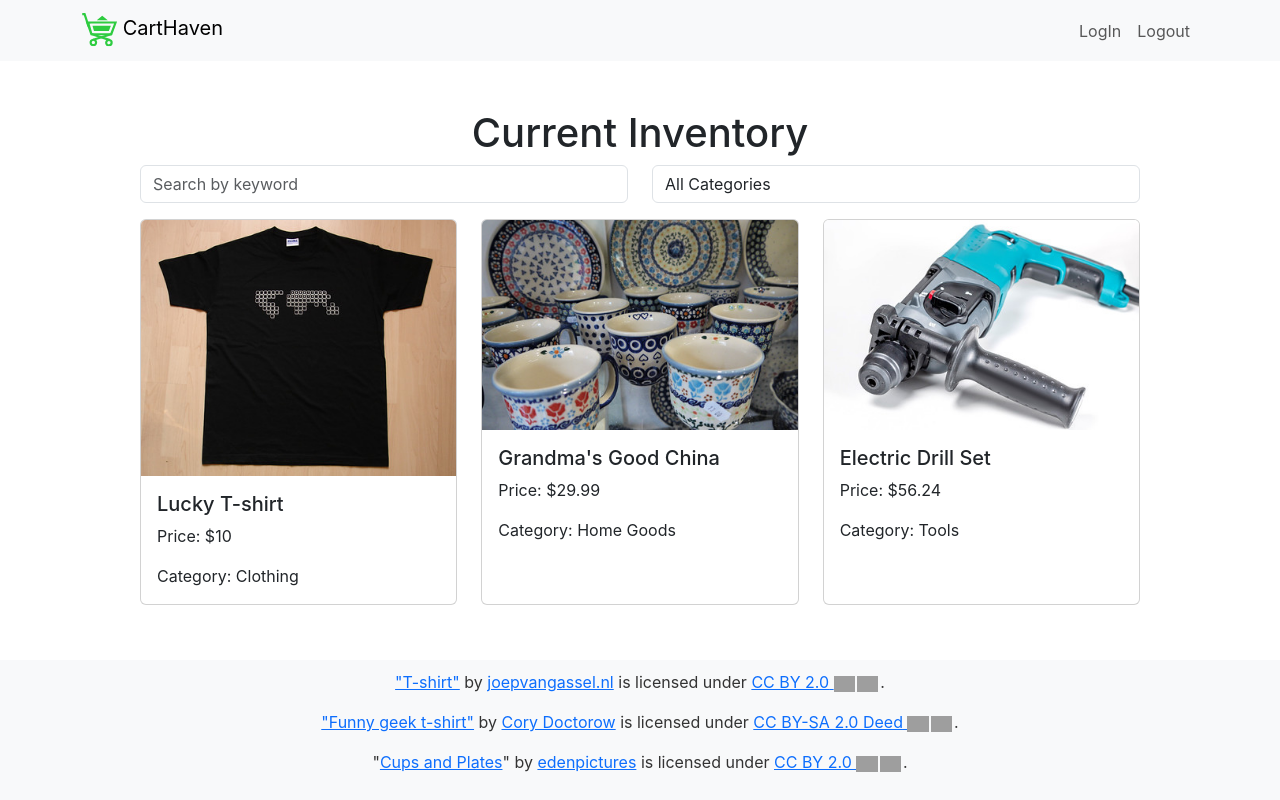
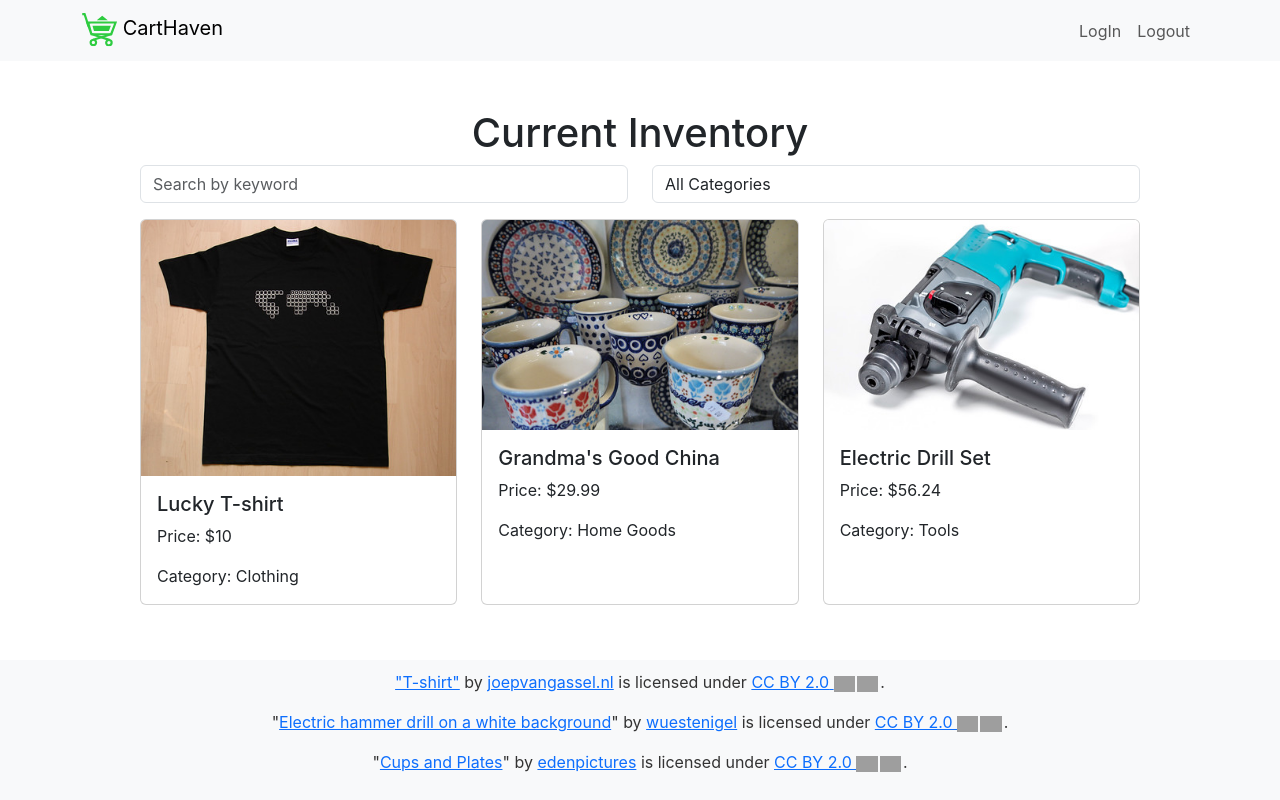
Before and after one commit to thaleycode/carthaven, a React (Create React App) app: page / in a window 1280 px wide. Built offline with nearby package versions, Linux system fonts and the light colour scheme; grey boxes are pictures that could not be loaded.

Commit message:
pic update

```diff
--- a/src/components/Footer.js
+++ b/src/components/Footer.js
@@ -40,42 +40,7 @@ function Footer() {
         .
           </p>
 
-          <p>
-        <a
-          target="_blank"
-          rel="noopener noreferrer"
-          href="https://www.flickr.com/photos/37996580417@N01/682133"
-        >
-          "Funny geek t-shirt"
-        </a>{" "}
-        by{" "}
-        <a
-          target="_blank"
-          rel="noopener noreferrer"
-          href="https://www.flickr.com/photos/37996580417@N01/"
-        >
-          Cory Doctorow
-        </a>{" "}
-        is licensed under{" "}
-        <a
-          target="_blank"
-          rel="noopener noreferrer"
-          href="https://creativecommons.org/licenses/by-sa/2.0/"
-        >
-          CC BY-SA 2.0 Deed{" "}
-          <img
-            src="https://mirrors.creativecommons.org/presskit/icons/cc.svg"
-            style={{ height: "1em", marginRight: "0.125em", display: "inline" }}
-            alt="CC"
-          />
-          <img
-            src="https://mirrors.creativecommons.org/presskit/icons/by.svg"
-            style={{ height: "1em", marginRight: "0.125em", display: "inline" }}
-            alt="BY"
-          />
-        </a>
-        .
-          </p>
+          <p class="attribution">"<a target="_blank" rel="noopener noreferrer" href="https://www.flickr.com/photos/30478819@N08/49940384798">Electric hammer drill on a white background</a>" by <a target="_blank" rel="noopener noreferrer" href="https://www.flickr.com/photos/30478819@N08">wuestenigel</a> is licensed under <a target="_blank" rel="noopener noreferrer" href="https://creativecommons.org/licenses/by/2.0/?ref=openverse">CC BY 2.0 <img src="https://mirrors.creativecommons.org/presskit/icons/cc.svg" style={{ height: "1em", marginRight: "0.125em", display: "inline" }}></img><img src="https://mirrors.creativecommons.org/presskit/icons/by.svg" style={{ height: "1em", marginRight: "0.125em", display: "inline" }}></img></a>. </p>
 
           <p class="attribution">"<a target="_blank" rel="noopener noreferrer" href="https://www.flickr.com/photos/10485077@N06/49338551733">Cups and Plates</a>" by <a target="_blank" rel="noopener noreferrer" href="https://www.flickr.com/photos/10485077@N06">edenpictures</a> is licensed under <a target="_blank" rel="noopener noreferrer" href="https://creativecommons.org/licenses/by/2.0/?ref=openverse">CC BY 2.0 <img src="https://mirrors.creativecommons.org/presskit/icons/cc.svg" style={{ height: "1em", marginRight: "0.125em", display: "inline" }}></img><img src="https://mirrors.creativecommons.org/presskit/icons/by.svg" style={{ height: "1em", marginRight: "0.125em", display: "inline" }}></img></a>. </p>
     </footer>
```
